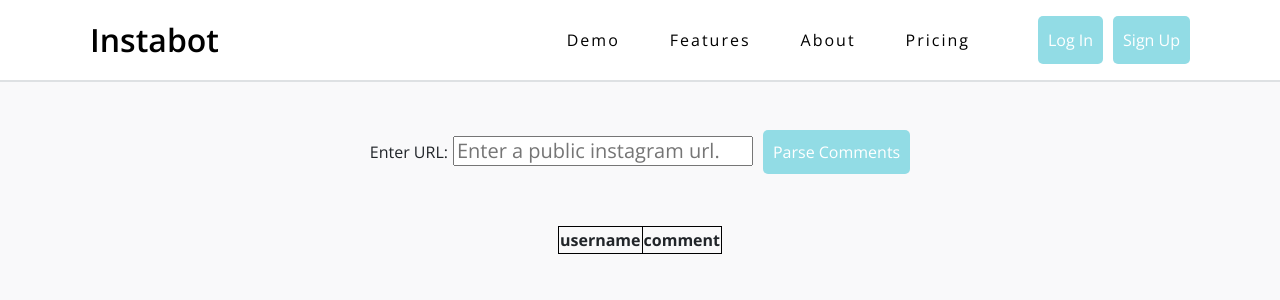
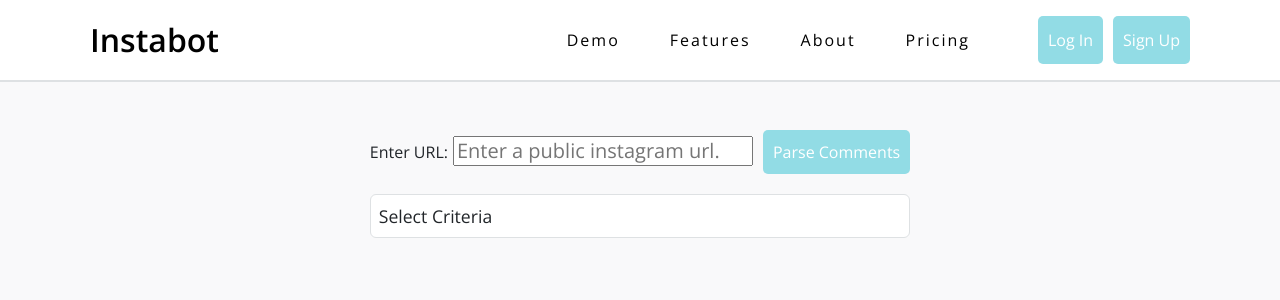
Before and after one commit to bchung1/instabot, a React (Create React App) app in the folder client/: page /instagram in a window 1280 px wide. Shown: the top 300 px of the page. Built offline with nearby package versions, Linux system fonts and the light colour scheme.

Commit message:
started creating dropdown component

```diff
--- /dev/null
+++ b/client/src/components/Dropdown.tsx
@@ -0,0 +1,68 @@
+import React, { ReactElement, useState } from 'react';
+import styled from 'styled-components';
+
+interface Props {
+    title: string;
+    options: string[];
+    className?: string;
+}
+
+const DropdownItem = styled.div`
+    font-size: 0.9em;
+    padding: 10px;
+    cursor: pointer;
+
+    &:hover {
+        background-color: ${props => props.theme.gray2};
+    }
+`
+
+const DropdownList = styled.div<{showMenu: boolean}>`
+    background-color: white;
+    border: 1px solid ${props => props.theme.gray2};
+    border-radius: 6px;
+    display: ${props => (props.showMenu) ? "block" : "none"};
+`
+
+const DropdownSelect = styled.div`
+    background-color: white;
+    border: 1px solid ${props => props.theme.gray2};
+    border-radius: 6px;
+    padding: 8px;
+    cursor: pointer;
+    font-size: 1.1em;
+
+    &:hover {
+        border: 1px solid ${props => props.theme.gray5};
+    }
+`
+
+const StyledDropdown = styled.div`
+    width: 100%;
+`
+
+export default function Dropdown({title, options, className}: Props): ReactElement {
+
+    const [showMenu, setShowMenu] = useState(false);
+
+    const onDropdownSelectHandler = () => {
+        setShowMenu(!showMenu);
+    }
+
+    const onDropdownItemHandler = (e: React.MouseEvent<HTMLDivElement>) => {
+        setShowMenu(!showMenu);
+
+        console.log(`Clicked option ${e.currentTarget.innerText}`)
+    }
+
+    return (
+        <StyledDropdown className={className}>
+            <DropdownSelect onClick={onDropdownSelectHandler}>
+                <span>{title}</span>
+            </DropdownSelect>
+            <DropdownList showMenu={showMenu}>
+                {options.map((option: string) => <DropdownItem onClick={onDropdownItemHandler}>{option}</DropdownItem> )}
+            </DropdownList>
+        </StyledDropdown>
+    )
+}
--- a/client/src/index.css
+++ b/client/src/index.css
@@ -5,3 +5,10 @@
   font-family: 'Open Sans', sans-serif;
   margin: 0;
 }
+
+html {
+  box-sizing: border-box;
+}
+*, *:before, *:after {
+  box-sizing: inherit;
+}
--- a/client/src/pages/Instagram.tsx
+++ b/client/src/pages/Instagram.tsx
@@ -4,6 +4,7 @@
 import Button from '../components/Button';
 import Container from '../components/Container';
 import Table from '../components/Table';
+import Dropdown from '../components/Dropdown';
 
 const Label = styled.label`
     margin-right: 5px;
@@ -44,6 +45,11 @@
         "comment"
     ]
 
+    const options = [
+        "Follow User",
+        "Tag N number of people in post"
+    ]
+
     return (
         <Container className="d-flex justify-content-center">
             <Container className="mt-5 d-flex justify-content-center">
@@ -53,9 +59,10 @@
                     <StyledButton onClick={onClickHandler}>Parse Comments</StyledButton>
                 </div>
             </Container>
-            <Container className="mt-5 d-flex justify-content-center">
+            <Dropdown className="mt-3" title="Select Criteria" options={options} />
+            {/* <Container className="mt-5 d-flex justify-content-center">
                 <Table headers={headers} rows={comments}/>
-            </Container>
+            </Container> */}
         </Container>
     )
 }
```
